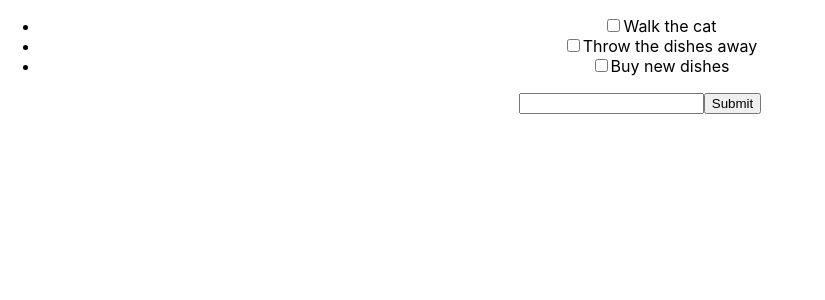
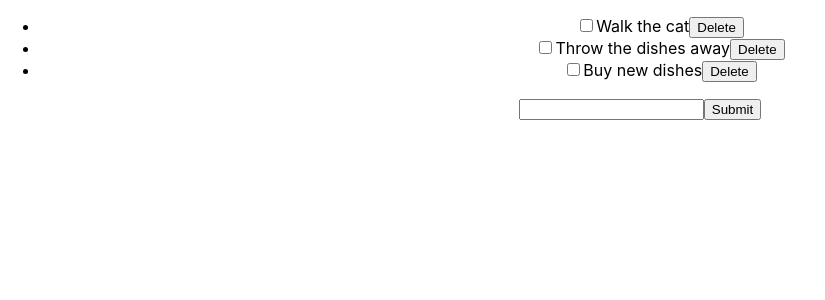
Before and after one commit to Bealonzo/react, a React (Create React App) app in the folder react-to-do/: page / in a window 1280 px wide. Shown: the top 300 px of the page, without its empty margins (0-825 px from the left). Built offline with nearby package versions, Linux system fonts and the light colour scheme.

Commit message:
assigment-52: Complete

```diff
--- a/react-to-do/src/App.js
+++ b/react-to-do/src/App.js
@@ -12,7 +12,8 @@ class App extends Component {
     { description: 'Buy new dishes', isCompleted: false }
   ],
    newTodoDescription: ''
- };
+  };
+ this.deleteTodo = this.deleteTodo.bind(this);
 }
 
   handleChange(e){
@@ -33,12 +34,17 @@ toggleComplete(index) {
   this.setState({ todos: todos });
 }
 
+deleteTodo(description) {
+  const filterTodo= this.state.todos.filter((todo, index) => todo.description !== description);
+  this.setState({ todos: filterTodo });
+}
+
   render() {
     return (
       <div className="App">
         <ul>
             { this.state.todos.map( (todo, index) =>
-            <ToDo key={ index } description={ todo.description } isComplete={ todo.isCompleted } toggleComplete={ () => this.toggleComplete(index) } />
+            <ToDo key={ index } description={ todo.description } isComplete={ todo.isCompleted } toggleComplete={ () => this.toggleComplete(index) } deleteTodo={ this.deleteTodo } />
             )}
         </ul>
         <form onSubmit={ (e) => this.handleSubmit(e) }>
--- a/react-to-do/src/components/ToDo.js
+++ b/react-to-do/src/components/ToDo.js
@@ -1,11 +1,16 @@
 import React, { Component } from 'react';
 
  class ToDo extends Component {
+   deleteTodo(e) {
+      e.preventDefault()
+      this.props.deleteTodo(this.props.description);
+    }
    render() {
      return (
        <li>
 				   <input type="checkbox" checked={ this.props.isCompleted } onChange={ this.props.toggleComplete } />
            <span>{ this.props.description }</span>
+           <input value="Delete" type="button" onClick= {(e) => this.deleteTodo(e)} />
         </li>
      );
    }
```
